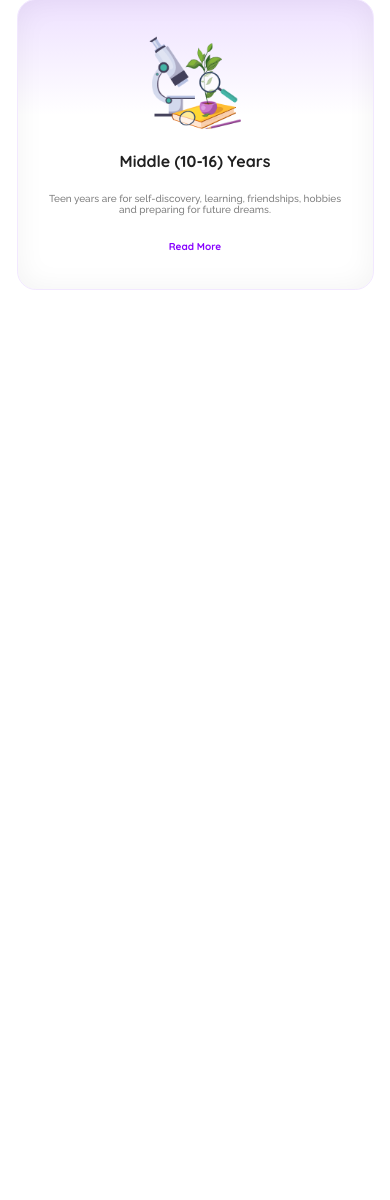
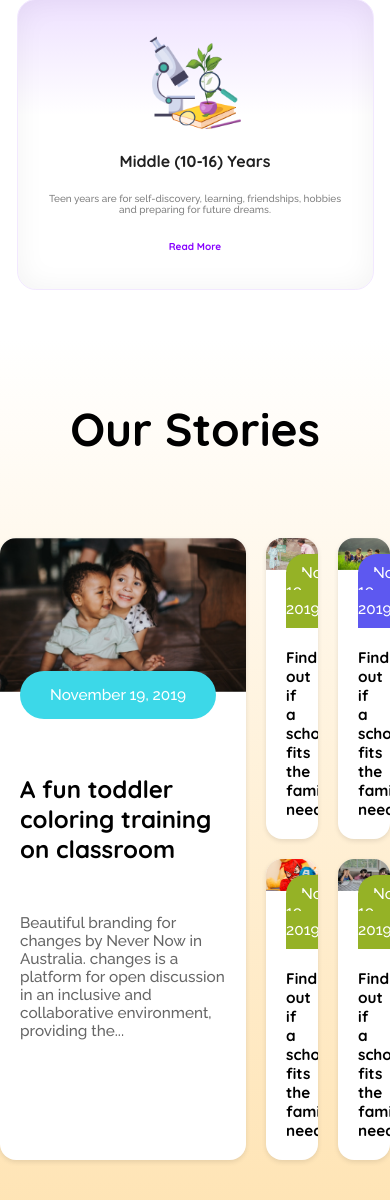
Before and after one commit to mdtanvirislamrakib/Assingment-2, a plain HTML site: page index.html in a window 390 px wide. Shown: the part 1473-2673 px from the top of the page. Before the commit the page ends 1813 px from the top, so only its background shows below. Drawn offline with Linux system fonts and the light colour scheme.

Commit message:
stories section added without responsive

```diff
--- a/index.html
+++ b/index.html
@@ -85,6 +85,64 @@
 
             </div>
         </section>
+
+
+        <section class="stories-section">
+            <div class="stories">
+                <h2 class="stories-header">Our Stories</h2>
+
+                <div class="story-cards">
+                    <div class="card-big">
+                        <img src="assets/story-1.png" alt="">
+                        <div class="story-1-content">
+                            <span class="date">November 19, 2019</span>
+                            <h3 class="story-1-title">A fun toddler coloring training on classroom</h3>
+                            <p class="story-1-description">Beautiful branding for changes by Never Now in Australia. changes is a platform for open discussion in an inclusive and collaborative environment, providing the...</p>
+                        </div>
+                    </div>
+
+                    <div class="small-cards">
+                        <div class="card-small">
+                            <img src="assets/story-2.png" alt="">
+
+                            <div class="small-card-content">
+                                <span class="date">November 19, 2019</span>
+
+                                <h3 class="small-card-title">Find out if a school fits the family’s needs</h3>
+                            </div>
+                        </div>
+                        <div class="card-small">
+                            <img src="assets/story-3.png" alt="">
+
+                            <div class="small-card-content">
+                                <span class="date" style="background: rgb(93, 88, 240);">November 19, 2019</span>
+
+                                <h3 class="small-card-title">Find out if a school fits the family’s needs</h3>
+                            </div>
+                        </div>
+                        <div class="card-small">
+                            <img src="assets/story-4.png" alt="">
+
+                            <div class="small-card-content">
+                                <span class="date">November 19, 2019</span>
+
+                                <h3 class="small-card-title">Find out if a school fits the family’s needs</h3>
+                            </div>
+                        </div>
+                        <div class="card-small">
+                            <img src="assets/story-5.png" alt="">
+
+                            <div class="small-card-content">
+                                <span class="date">November 19, 2019</span>
+
+                                <h3 class="small-card-title">Find out if a school fits the family’s needs</h3>
+                            </div>
+                        </div>
+                    </div>
+
+                </div>
+            </div>
+        </section>
     </main>
 
     <footer>
--- a/style.css
+++ b/style.css
@@ -254,3 +254,130 @@
     color: rgb(255, 255, 255);
     font-size: 24px;
 }
+
+
+/* stories section start styling */
+
+.stories-section {
+    height: 898px;
+    background: url("assets/bg.png"),linear-gradient(0.00deg, rgba(254, 163, 1, 0.3),rgba(255, 255, 255, 0.3) 100%);
+    background-position: center;
+    background-size: cover;
+    background-repeat: no-repeat;
+}
+
+.stories {
+    max-width: 1160px;
+    margin: 0 auto;
+    padding: 60px 0;
+}
+
+.stories-header {
+    color: rgb(0, 0, 0);
+    font-family: Quicksand;
+    font-size: 46px;
+    font-weight: 700;
+    text-align: center;
+    margin-bottom: 80px;
+}
+
+.story-cards {
+    display: flex;
+    gap: 20px;
+    justify-content: center;
+}
+
+.card-big {
+    grid-column: span 2;
+    border-radius: 16px;
+    background: rgb(255, 255, 255);
+    box-shadow: 0 2px 5px rgba(0, 0, 0, 0.1);
+    max-width: 540.27px;
+    transition: 0.3s;
+}
+.card-big img {
+    width: 100%;
+    object-fit: cover;
+    border-radius: 16px 16px 0px 0px;
+}
+
+.story-1-content {
+    padding: 20px;
+}
+.story-1-content .date {
+    color: rgb(255, 255, 255);
+    font-family: Raleway;
+    font-size: 15.34px;
+    font-weight: 500;
+    text-transform: capitalize;
+    border-radius: 47.93px;
+    background: rgb(60, 216, 232);
+    padding: 15px 30px;
+    position: relative;
+    top: -30px;
+    cursor: pointer;
+}
+
+.story-1-title {
+    color: rgb(0, 0, 0);
+    font-family: Quicksand;
+    font-size: 24px;
+    font-weight: 700;
+    margin-top: 40px;
+}
+
+.story-1-description {
+    color: rgb(102, 102, 102);
+    font-family: Raleway;
+    font-size: 15.34px;
+    font-weight: 500;
+    margin-top: 50px;
+}
+
+.card-small {
+    border-radius: 16px;
+    background: rgb(255, 255, 255);
+    box-shadow: 0 2px 5px rgba(0, 0, 0, 0.1);
+    overflow: hidden;
+    max-width: 290px;
+    transition: 0.4s;
+}
+
+.small-cards {
+    display: grid;
+    grid-template-columns: repeat(2, 1fr);
+    gap: 20px;
+}
+
+.card-small img {
+    width: 100%;
+    object-fit: cover;
+}
+
+.small-card-content {
+    padding: 20px;
+}
+
+.small-card-content .date {
+    border-radius: 47.93px;
+    background: rgb(149, 178, 38);
+    color: rgb(255, 255, 255);
+    font-family: Raleway;
+    font-size: 15.34px;
+    font-weight: 500;
+    text-transform: capitalize;
+    position: relative;
+    top: -30px;
+    padding: 10px 15px;
+    cursor: pointer;
+}
+
+.small-card-title {
+    color: rgb(0, 0, 0);
+    font-family: Quicksand;
+    font-size: 15.34px;
+    font-weight: 700;
+}
+.card-big:hover, .card-small:hover {
+    transform: scale(1.02);
+}
```
